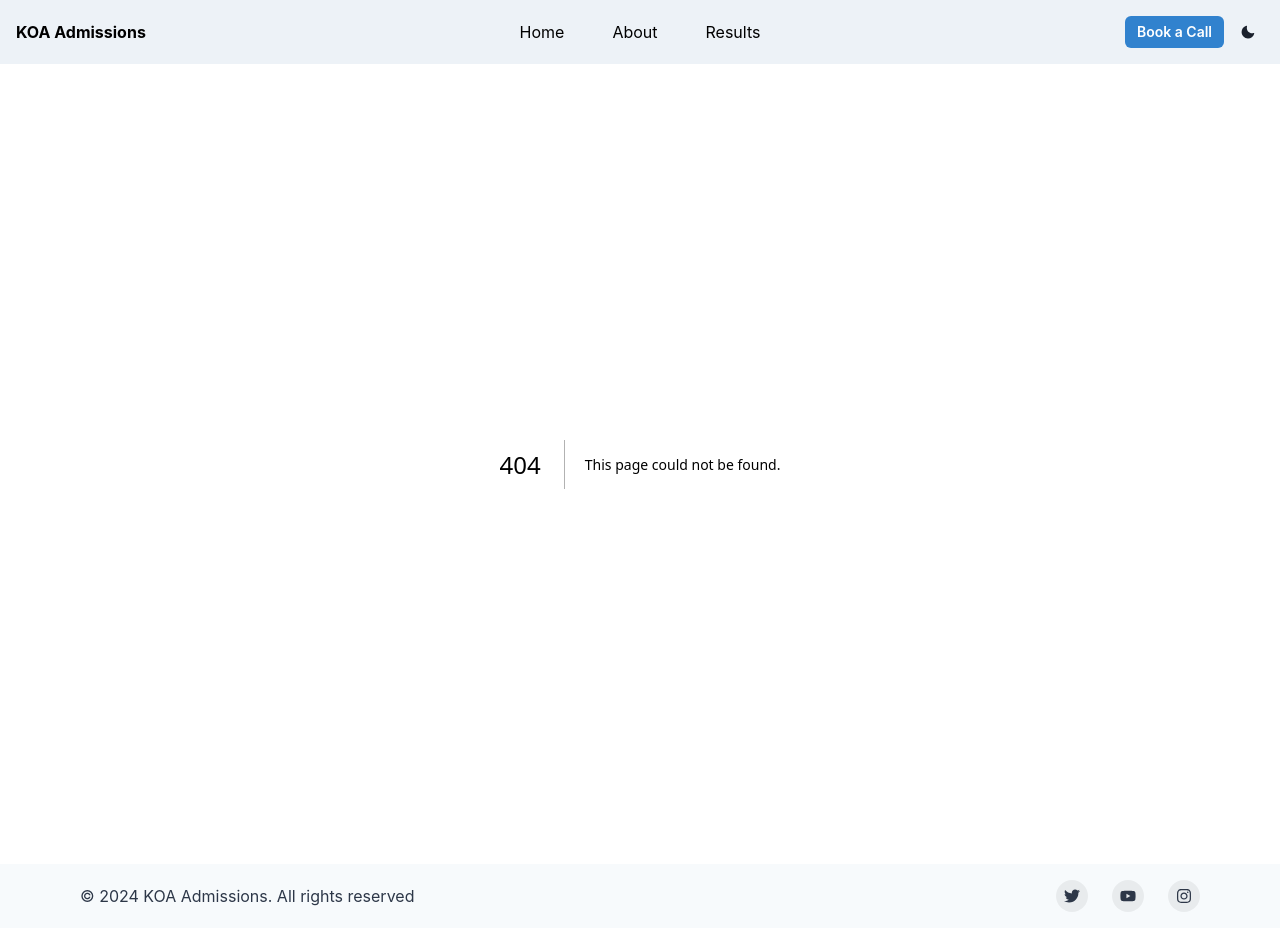
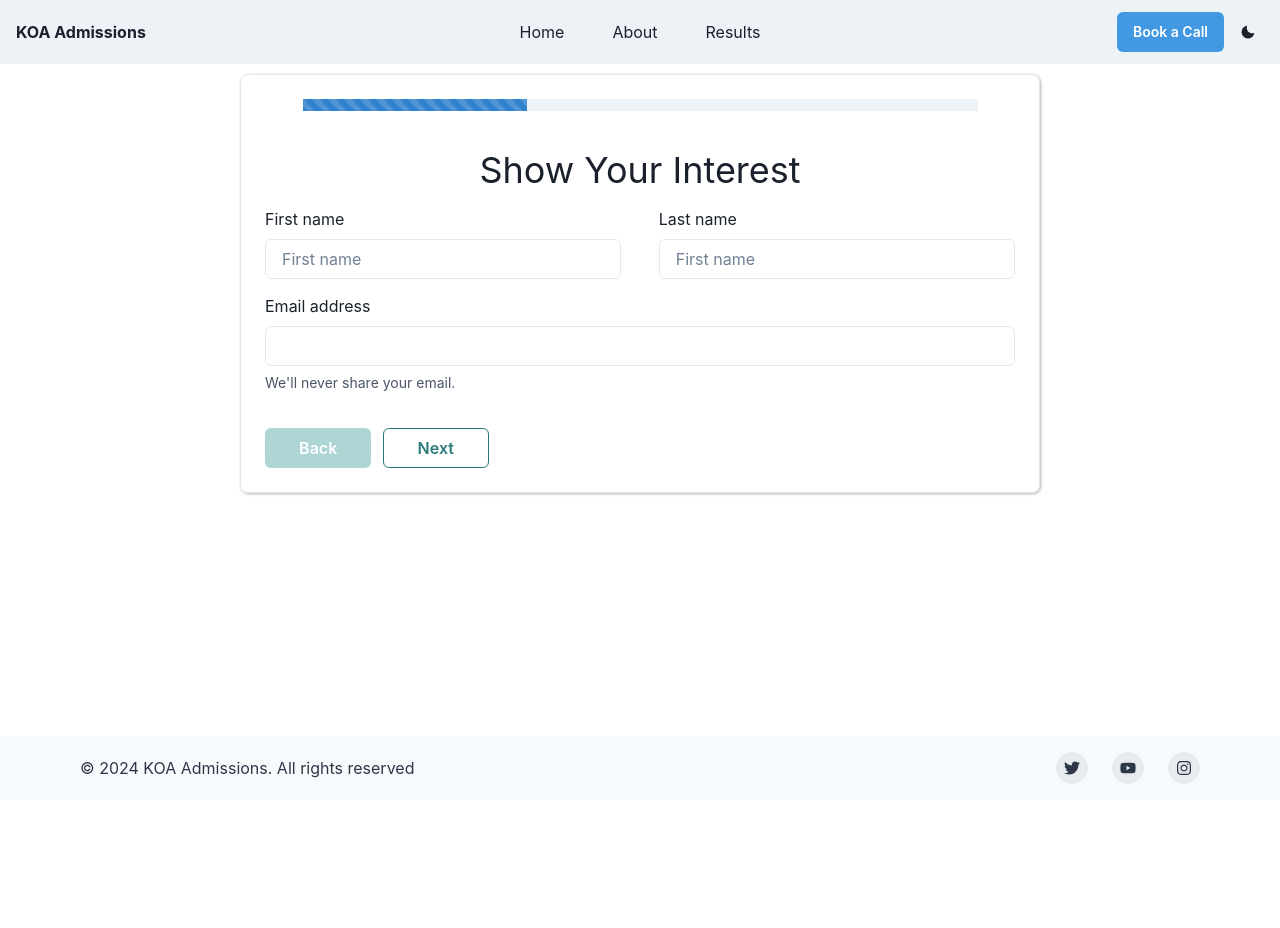
Before and after one commit to ga26oe/koa-admissions-website, a Next.js app: page /bookaCall in a window 1280 px wide. Before the commit this address had no page. After the commit the page ends 800 px from the top, so only its background shows below. Built offline with nearby package versions, Linux system fonts and the light colour scheme.

Commit message:
added calendly and contact form; needs heavy styling

```diff
--- /dev/null
+++ b/app/bookaCall/page.tsx
@@ -0,0 +1,5 @@
+import BookACallPage from "@/components/BookACallPage";
+
+export default function bookACall() {
+  return <BookACallPage />;
+}
--- /dev/null
+++ b/components/BookACallPage.tsx
@@ -0,0 +1,166 @@
+"use client";
+
+import { useState } from "react";
+import {
+  Progress,
+  Box,
+  ButtonGroup,
+  Button,
+  Heading,
+  Flex,
+  FormControl,
+  GridItem,
+  FormLabel,
+  Input,
+  Select,
+  SimpleGrid,
+  InputLeftAddon,
+  InputGroup,
+  Textarea,
+  FormHelperText,
+  InputRightElement,
+} from "@chakra-ui/react";
+
+import { useToast } from "@chakra-ui/react";
+import CalendlyEmbed from "./CalendlyEmbed";
+
+const Form1 = () => {
+  const [show, setShow] = useState(false);
+  const handleClick = () => setShow(!show);
+  return (
+    <>
+      <Heading w="100%" textAlign={"center"} fontWeight="normal" mb="2%">
+        Show Your Interest
+      </Heading>
+      <Flex>
+        <FormControl mr="5%">
+          <FormLabel htmlFor="first-name" fontWeight={"normal"}>
+            First name
+          </FormLabel>
+          <Input id="first-name" placeholder="First name" />
+        </FormControl>
+
+        <FormControl>
+          <FormLabel htmlFor="last-name" fontWeight={"normal"}>
+            Last name
+          </FormLabel>
+          <Input id="last-name" placeholder="First name" />
+        </FormControl>
+      </Flex>
+      <FormControl mt="2%">
+        <FormLabel htmlFor="email" fontWeight={"normal"}>
+          Email address
+        </FormLabel>
+        <Input id="email" type="email" />
+        <FormHelperText>We&apos;ll never share your email.</FormHelperText>
+      </FormControl>
+    </>
+  );
+};
+
+const Form2 = () => {
+  return (
+    <Box width="60%" p={8}>
+      <div>
+        <h1>
+          While you're here, schedule an initial consultation. It's not required
+          but highly encouraged. We are exited to meet you face to face
+        </h1>
+        <CalendlyEmbed url="https://calendly.com/gajai-avinash/15-min-admissions-consultation-1" />
+      </div>
+    </Box>
+  );
+};
+
+const Form3 = () => {
+  return (
+    <>
+      <h1>
+        Thank you. Once you submit, we will get back to you with further details
+      </h1>
+    </>
+  );
+};
+
+export default function Multistep() {
+  const toast = useToast();
+  const [step, setStep] = useState(1);
+  const [progress, setProgress] = useState(33.33);
+
+  return (
+    <>
+      <Box
+        borderWidth="1px"
+        rounded="lg"
+        shadow="1px 1px 3px rgba(0,0,0,0.3)"
+        maxWidth={800}
+        p={6}
+        m="10px auto"
+        as="form"
+      >
+        <Progress
+          hasStripe
+          value={progress}
+          mb="5%"
+          mx="5%"
+          isAnimated
+        ></Progress>
+        {step === 1 ? <Form1 /> : step === 2 ? <Form2 /> : <Form3 />}
+        <ButtonGroup mt="5%" w="100%">
+          <Flex w="100%" justifyContent="space-between">
+            <Flex>
+              <Button
+                onClick={() => {
+                  setStep(step - 1);
+                  setProgress(progress - 33.33);
+                }}
+                isDisabled={step === 1}
+                colorScheme="teal"
+                variant="solid"
+                w="7rem"
+                mr="5%"
+              >
+                Back
+              </Button>
+              <Button
+                w="7rem"
+                isDisabled={step === 3}
+                onClick={() => {
+                  setStep(step + 1);
+                  if (step === 3) {
+                    setProgress(100);
+                  } else {
+                    setProgress(progress + 33.33);
+                  }
+                }}
+                colorScheme="teal"
+                variant="outline"
+              >
+                Next
+              </Button>
+            </Flex>
+            {step === 3 ? (
+              <Button
+                w="7rem"
+                colorScheme="red"
+                variant="solid"
+                onClick={() => {
+                  toast({
+                    title: "Your Interest Has Been Notified.",
+                    description:
+                      "Check your inbox in the coming weeks for a friendly email",
+                    status: "success",
+                    duration: 3000,
+                    isClosable: true,
+                  });
+                }}
+              >
+                Submit
+              </Button>
+            ) : null}
+          </Flex>
+        </ButtonGroup>
+      </Box>
+    </>
+  );
+}
--- /dev/null
+++ b/components/CalendlyEmbed.tsx
@@ -0,0 +1,21 @@
+import React from "react";
+import { InlineWidget } from "react-calendly";
+
+interface CalendlyWidgetProps {
+  url: string;
+}
+
+const CalendlyWidget: React.FC<CalendlyWidgetProps> = ({ url }) => {
+  return (
+    <div className="h-fit">
+      <InlineWidget
+        url={url}
+        styles={{
+          height: "1000px", // Adjust this value as needed
+        }}
+      />
+    </div>
+  );
+};
+
+export default CalendlyWidget;
--- a/components/NavBar.tsx
+++ b/components/NavBar.tsx
@@ -81,13 +81,21 @@ export default function NavBar() {
             flexBasis="200px"
             justify="flex-end"
           >
+            <Link href="/bookaCall" passHref>
               <Button
-              colorScheme="blue"
-              size="sm"
+                as="a"
                 display={{ base: "none", md: "inline-flex" }}
+                fontSize={"sm"}
+                fontWeight={600}
+                color={"white"}
+                bg={"blue.400"}
+                _hover={{
+                  bg: "blue.300",
+                }}
               >
                 Book a Call
               </Button>
+            </Link>
             <IconButton
               size="sm"
               onClick={toggleColorMode}
@@ -104,6 +112,8 @@ export default function NavBar() {
           </Flex>
         </Flex>
       </Box>
+
+      {/* code for drawer for mobile devices */}
       <Drawer isOpen={isOpen} placement="right" onClose={onClose}>
         <DrawerOverlay />
         <DrawerContent>
@@ -116,9 +126,14 @@ export default function NavBar() {
                   {link.name}
                 </NavLink>
               ))}
+
+              {
+                <link href="./bookaCall">
                   <Button colorScheme="blue" size="sm">
                     Book a Call
                   </Button>
+                </link>
+              }
             </Stack>
           </DrawerBody>
         </DrawerContent>
--- a/package.json
+++ b/package.json
@@ -17,6 +17,7 @@
     "framer-motion": "^11.3.31",
     "next": "14.2.7",
     "react": "^18",
+    "react-calendly": "^4.3.1",
     "react-dom": "^18",
     "react-icons": "^5.3.0",
     "react-router-dom": "^6.26.1"
```
Also changed, not shown: components/ResultPage.tsx (+4 -29 lines), 1 other file (tests, documents, lock files or other folders). Lines whose indentation alone changed are shown as unchanged.
